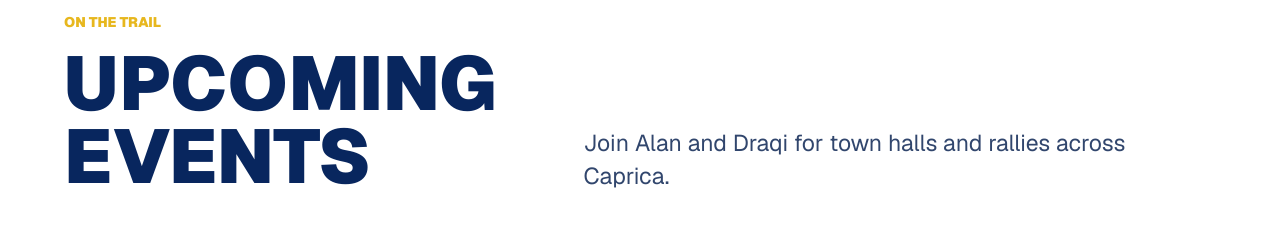
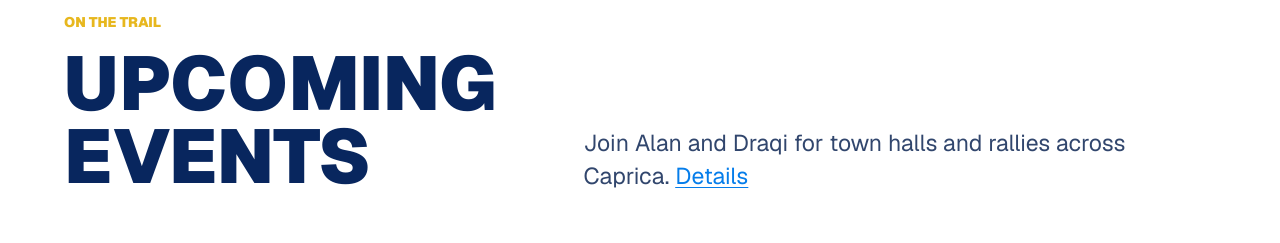
Before and after one commit to manualAlan/bluespan-arkas-2060, a Next.js app: page / in a window 1280 px wide. Shown: the part 4100-4343 px from the top of the page. Built offline with nearby package versions, Linux system fonts and the light colour scheme.

Commit message:
Add campaign event details link

```diff
--- a/app/globals.css
+++ b/app/globals.css
@@ -440,6 +440,13 @@ h1 {
   line-height: 1.45;
 }
 
+.events-header .details-link {
+  color: #057dea;
+  text-decoration: underline;
+  text-decoration-thickness: 1px;
+  text-underline-offset: 3px;
+}
+
 .event-list {
   display: grid;
   grid-template-columns: repeat(2, minmax(0, 1fr));
--- a/app/page.tsx
+++ b/app/page.tsx
@@ -270,7 +270,15 @@ export default function Home() {
           <p className="eyebrow">On the Trail</p>
           <h2 id="events-title">Upcoming Events</h2>
           <p>
-            Join Alan and Draqi for town halls and rallies across Caprica.
+            Join Alan and Draqi for town halls and rallies across Caprica.{" "}
+            <a
+              className="details-link"
+              href="https://youtu.be/nnu-mzqm6FQ?si=Qpz3G3_S1rncGu0u"
+              target="_blank"
+              rel="noreferrer"
+            >
+              Details
+            </a>
           </p>
         </div>
         <div className="event-list">
```
